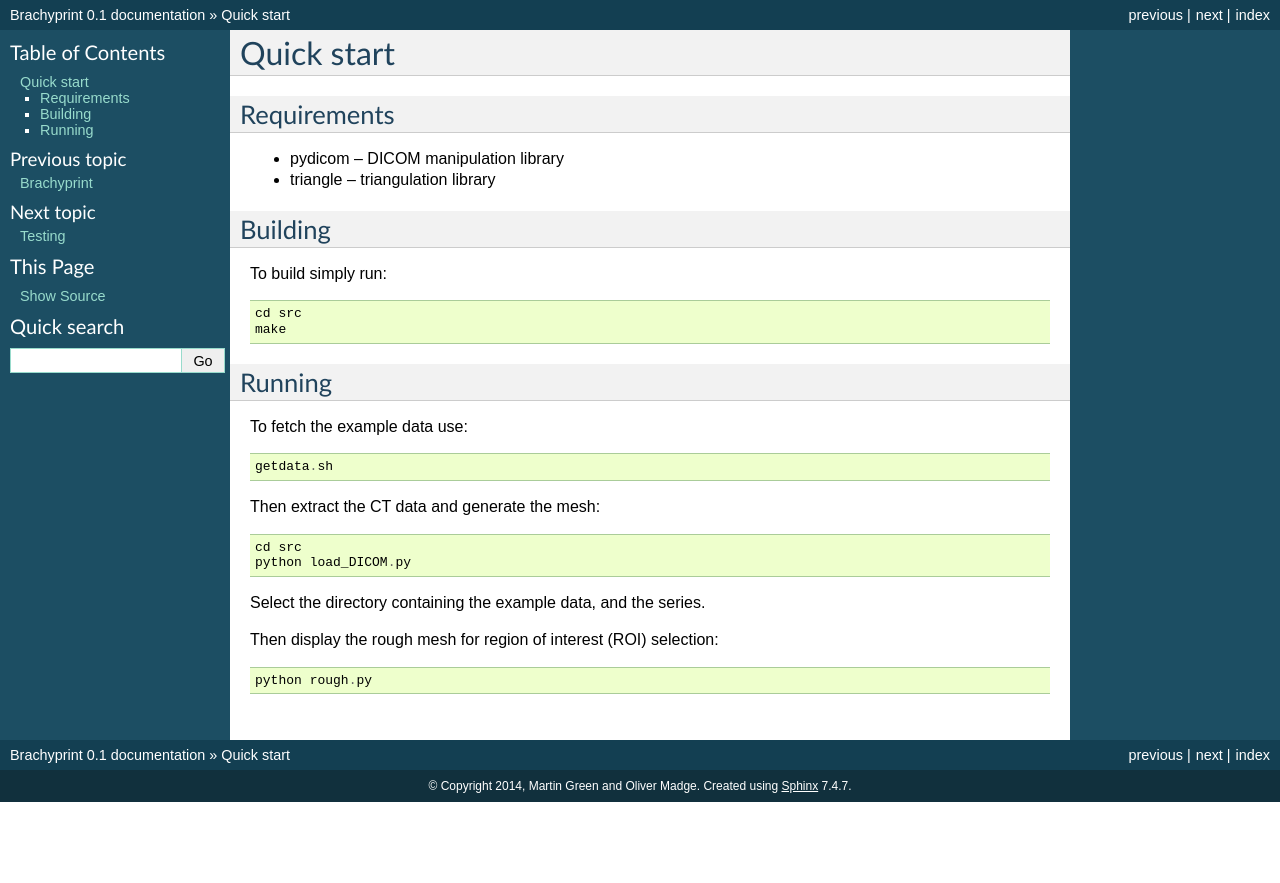
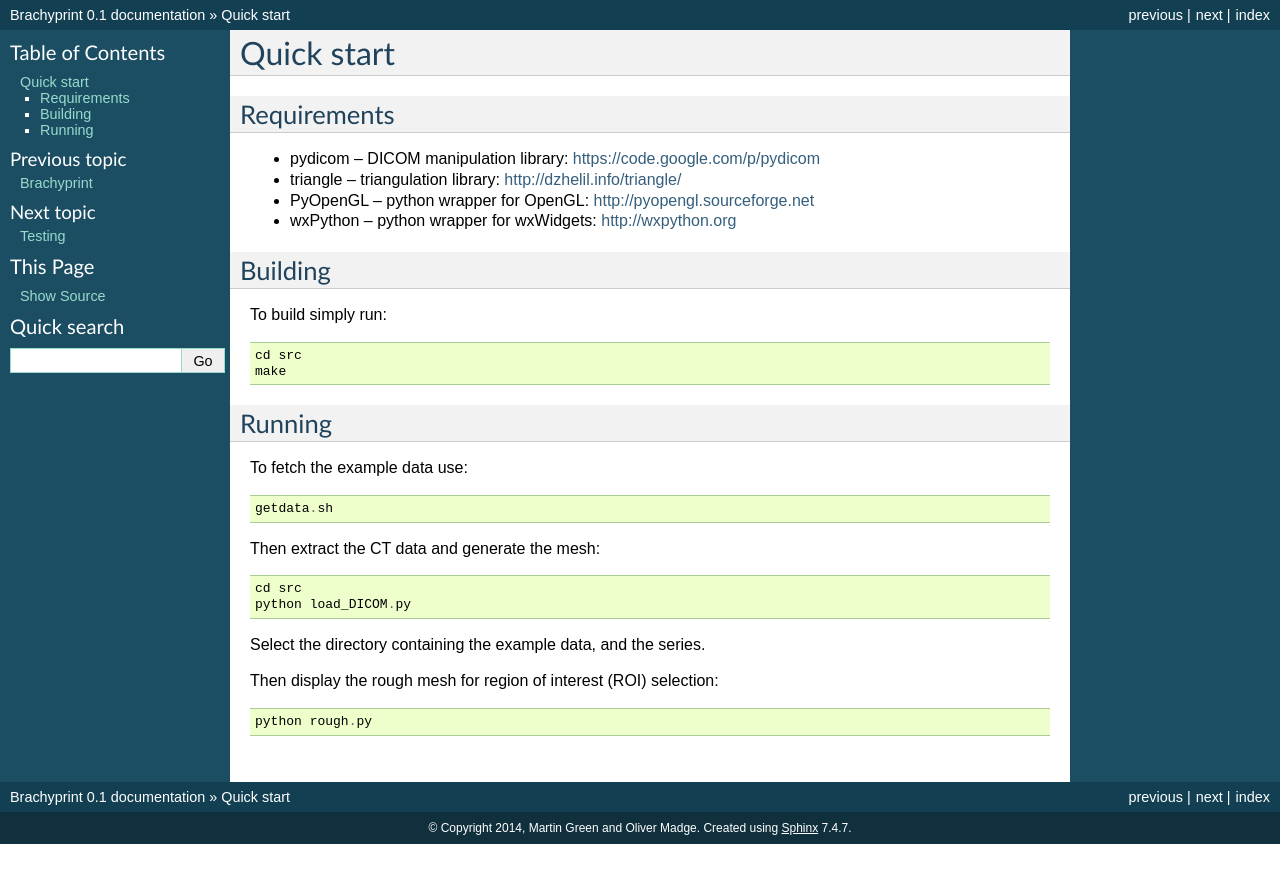
Before and after one commit to brachyprint/brachyprint, a Sphinx documentation site: the page built from doc/quickstart.rst, in a window 1280 px wide. Shown: the top 883 px of the page. Built offline with Sphinx 7.4.7, drawn with Linux system fonts in a browser that asks for light colours; formulas are drawn with MathJax 3.

Commit message:
More gitignore. Links in quickstart documentation.

```diff
--- a/doc/quickstart.rst
+++ b/doc/quickstart.rst
@@ -4,8 +4,11 @@ Quick start
 Requirements
 ------------
 
-* pydicom -- DICOM manipulation library
-* triangle -- triangulation library
+* pydicom -- DICOM manipulation library: https://code.google.com/p/pydicom
+* triangle -- triangulation library: http://dzhelil.info/triangle/
+* PyOpenGL -- python wrapper for OpenGL: http://pyopengl.sourceforge.net
+* wxPython -- python wrapper for wxWidgets: http://wxpython.org
+
 
 
 Building
```
Also changed, not shown: 1 other file.
